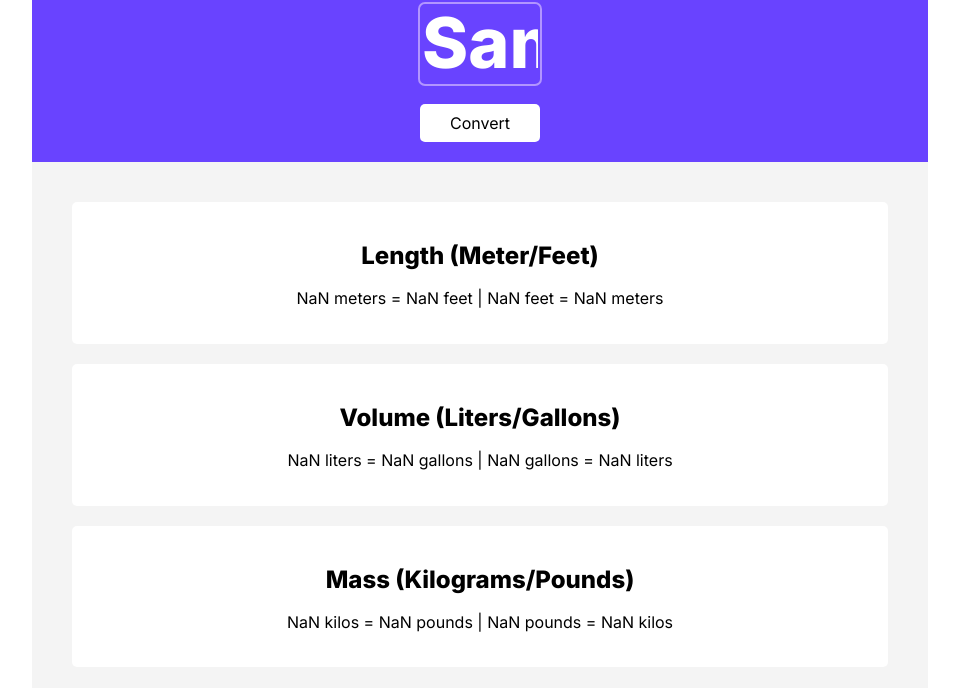
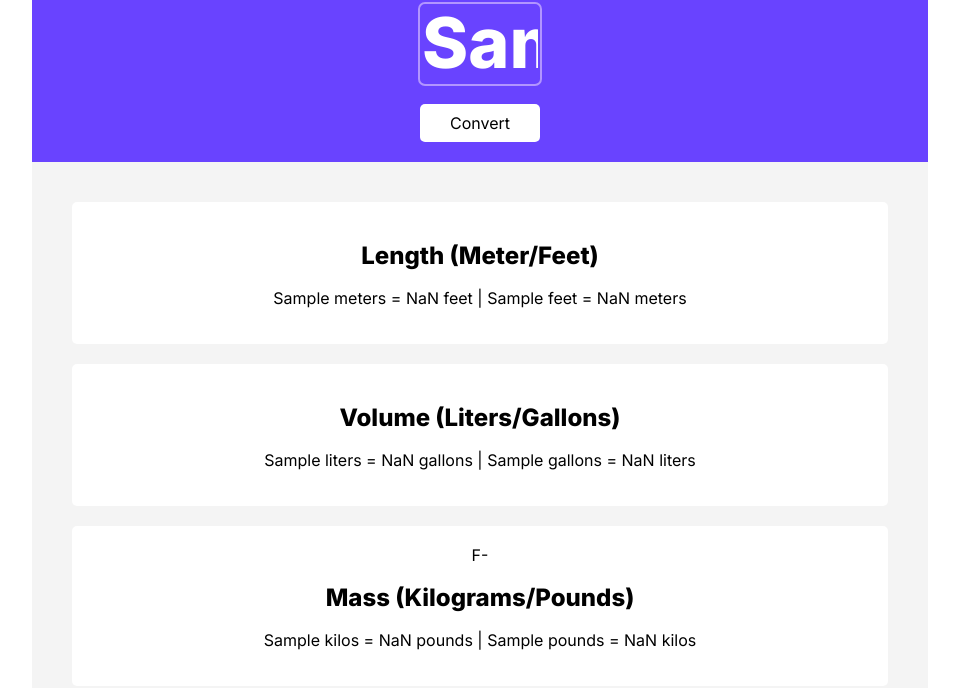
Before and after one commit to brianbud/unit-converter, a website built with Vite: page index.html in a window 1280 px wide. Both pictures are taken after typing "Sample" into the empty fields and a click on the button "Convert". Shown: the part 116-804 px from the top of the page, without its empty margins (160-1119 px from the left). Built offline with nearby package versions, Linux system fonts and the light colour scheme.

Commit message:
refactor functions

```diff
--- a/index.html
+++ b/index.html
@@ -17,19 +17,19 @@
         <button id="convert-btn">Convert</button>
       </div>
       <main id="output-container">
-        <div class="results">
+      	<div class="results">
           <h2>Length (Meter/Feet)</h2>
-          <p><span class="input-num">0</span> meters = <span id="feet">0</span> feet | <span class="input-num"></span> feet = <span id="meters">0</span> meters</p>
+          <p id="meters-feet"> 0 meters = 0 feet | 0 feet = 0 meters </p>
         </div>
         <div class="results">
           <h2>Volume (Liters/Gallons)</h2>
-          <p><span class="input-num">0</span> liters = <span id="gallons">0</span> gallons | <span class="input-num">0</span> gallons = <span id="liters">0</span> liters</p>
+          <p id="liters-gallons"> 0 liters = 0 gallons | 0 gallons = 0 liters </p>
         </div>
-        <div class="results">
+        <div class="results">F-
           <h2>Mass (Kilograms/Pounds)</h2>
-          <p><span class="input-num">0</span> kilos = <span id="pounds">0</span> pounds | <span class="input-num">0</span> pounds = <span id="kilos">0</span> kilos</p>
+          <p id="kilos-pounds"> 0 kilos = 0 pounds | 0 pounds = 0 kilos </p>
         </div>
-      </div>
+    </div>
     </main>
     <script src="index.js"></script>
   </body>
--- a/index.js
+++ b/index.js
@@ -1,60 +1,25 @@
-/*
-1 meter = 3.281 feet
-1 liter = 0.264 gallon
-1 kilogram = 2.204 pound
-*/
+const metersFeet = document.getElementById('meters-feet');
+const litersGallons = document.getElementById('liters-gallons');
+const kilosPounds = document.getElementById('kilos-pounds');
+const inputEl = document.getElementById('input-el');
+const button = document.getElementById('convert-btn');
 
-const convertEl = document.getElementById('convert-btn');
-const feetEl = document.getElementById('feet');
-const meteresEl = document.getElementById('meters');
-const gallonsEl = document.getElementById('gallons');
-const litersEl = document.getElementById('liters');
-const poundsEl = document.getElementById('pounds');
-const kilosEl = document.getElementById('kilos');
-const inputEl = document.getElementById('input-el');
-let inputNumEl = document.getElementsByClassName('input-num');
+button.addEventListener('click', setCalc);
 
-convertEl.addEventListener('click', convert);
+function setCalc() {
+  let input = inputEl.value;
+  metersFeet.innerHTML = `
+      ${input} meters = ${input * 3.281} feet |
+      ${input} feet = ${input * 0.3048} meters
+    `;
 
-function convert() {
-  let input = Number(inputEl.value);
+  litersGallons.innerHTML = `
+      ${input} liters = ${input * 0.264172} gallons |
+      ${input} gallons = ${input * 3.78541} liters
+    `;
 
-  for (let i = 0; i <= inputNumEl.length; i++) {
-    inputNumEl[i].textContent = input;
-    convertMeterToFeet(input);
-    convertFeetToMeter(input);
-    convertLitersToGallons(input);
-    convertGallonsToLiters(input);
-    convertKilosToPounds(input);
-    convertPoundsToKilos(input);
-  }
+  kilosPounds.innerHTML = `
+      ${input} kilos = ${input * 2.20462} pounds |
+      ${input} pounds = ${input / 2.20462} kilos
+    `;
 }
-
-function convertMeterToFeet(input) {
-  let feet = input * 3.281;
-  feetEl.textContent = feet.toFixed(3);
-}
-
-function convertFeetToMeter(input) {
-  let meter = input * 0.3048;
-  meteresEl.textContent = meter.toFixed(3);
-}
-
-function convertLitersToGallons(input) {
-  let gallons = input * 0.264172;
-  gallonsEl.textContent = gallons.toFixed(3);
-}
-
-function convertGallonsToLiters(input) {
-  let liters = input * 3.78541;
-  litersEl.textContent = liters.toFixed(3);
-}
-
-function convertKilosToPounds(input) {
-  let pounds = input * 2.20462;
-  poundsEl.textContent = pounds.toFixed(3);
-}
-function convertPoundsToKilos(input) {
-  let kilos = input / 2.20462;
-  kilosEl.textContent = kilos.toFixed(3);
-}
```
